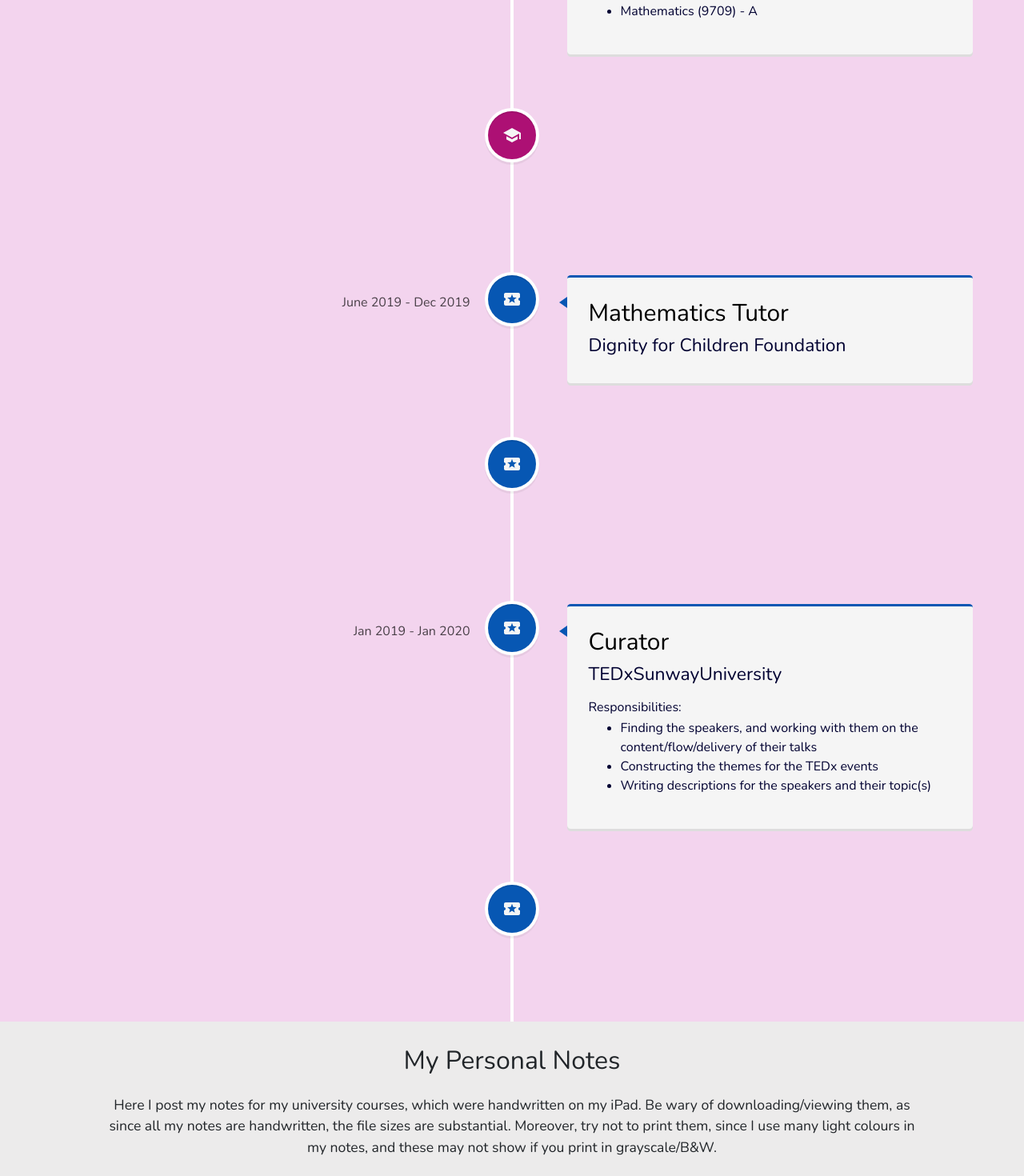
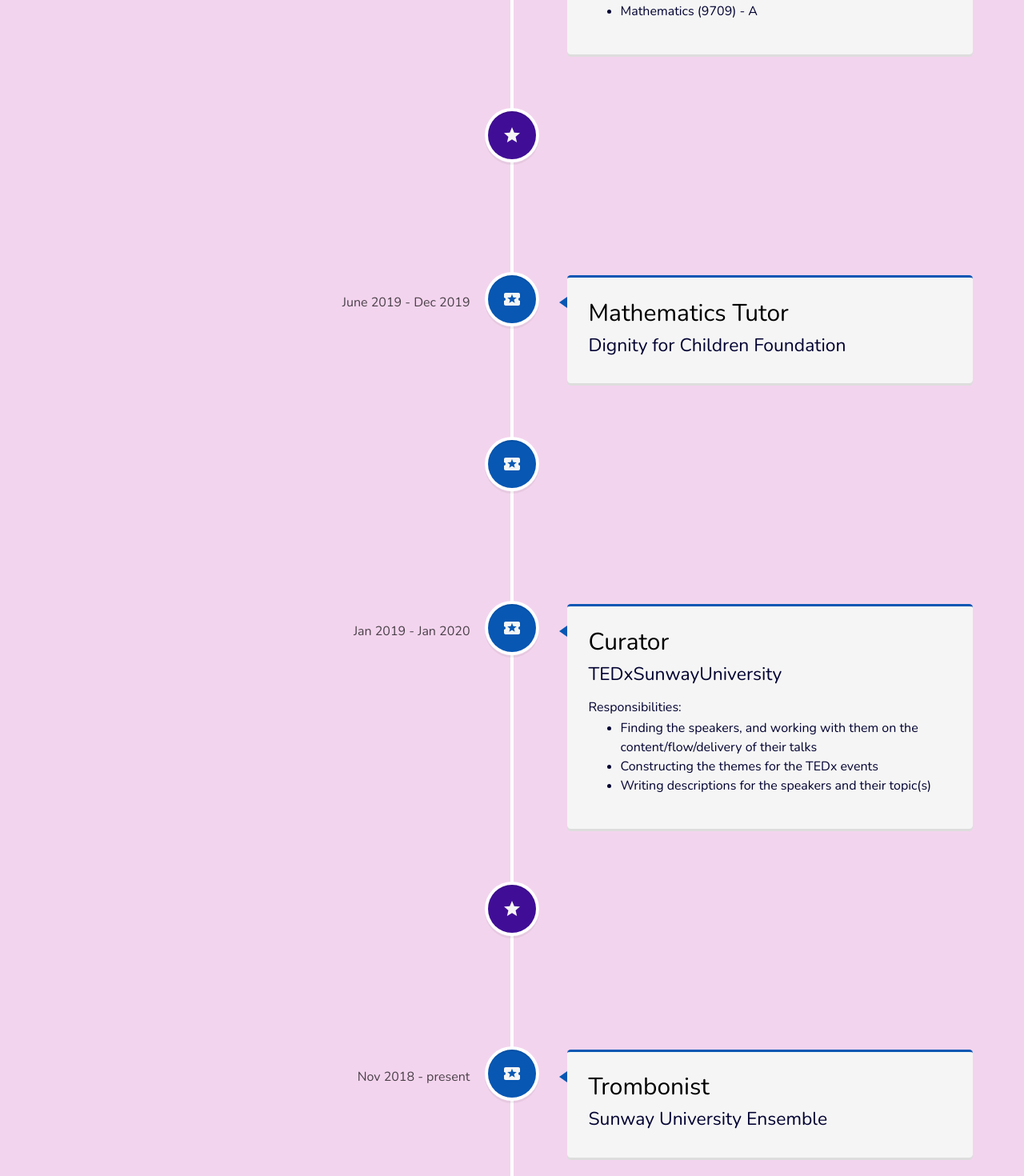
Before and after one commit to mcpenguin/the-arctic-blog, a React (Create React App) app: page / in a window 1280 px wide. Shown: the part 4600-6070 px from the top of the page at 80% size. Built offline with nearby package versions, Linux system fonts and the light colour scheme.

Commit message:
added piano section, fixed trombone section

```diff
--- a/src/components/Timeline/Timeline.js
+++ b/src/components/Timeline/Timeline.js
@@ -198,8 +198,8 @@ export default class Timeline extends Component {
                     />
                     <TimelineElement
                         date="Oct 2019"
-                        type="school"
-                        heading="Obtained Grade 6 in Trombone"
+                        type="award"
+                        heading="Grade 6 in Trombone"
                         subheading="Trinity College London"
                         body={<></>}
                     />
@@ -232,6 +232,13 @@ export default class Timeline extends Component {
                         </>}
                     />
                     <TimelineElement
+                        date="Dec 2018"
+                        type="award"
+                        heading="ATCL Diploma in Piano Recital"
+                        subheading="Trinity College London"
+                        body={<></>}
+                    />
+                    <TimelineElement
                         date="Nov 2018 - present"
                         type="activity"
                         heading="Trombonist"
```
